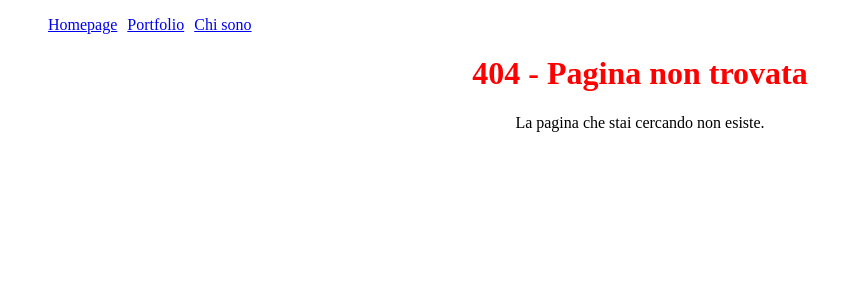
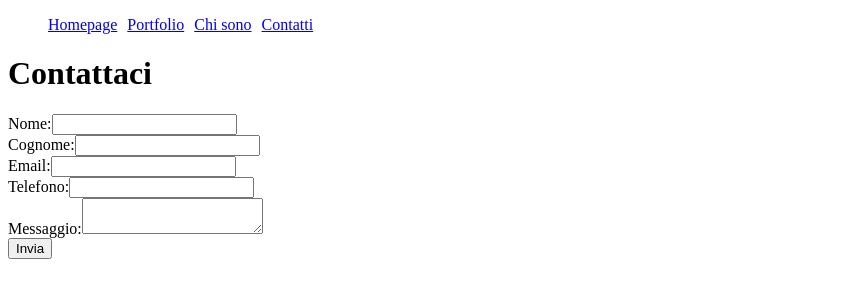
Before and after one commit to AndyDAntuono/vite-boolfolio, a Vue app: page /contatti in a window 1280 px wide. Before the commit this address had no page. Shown: the top 300 px of the page, without its empty margins (0-861 px from the left). Built offline with nearby package versions, Linux system fonts and the light colour scheme.

Commit message:
[UPD] I'm trying to do bonus 1

```diff
--- a/package.json
+++ b/package.json
@@ -16,6 +16,8 @@
   },
   "devDependencies": {
     "@vitejs/plugin-vue": "^5.1.4",
+    "eslint": "^9.13.0",
+    "eslint-plugin-vue": "^9.29.0",
     "sass": "^1.79.5",
     "vite": "^5.4.8"
   }
--- /dev/null
+++ b/src/components/Contact.vue
@@ -0,0 +1,69 @@
+<template>
+    <div>
+      <h1>Contattaci</h1>
+      <form @submit.prevent="sendContactForm">
+        <div>
+          <label for="name">Nome:</label>
+          <input v-model="formData.name" id="name" type="text" required />
+        </div>
+        <div>
+          <label for="surname">Cognome:</label>
+          <input v-model="formData.surname" id="surname" type="text" required />
+        </div>
+        <div>
+          <label for="email">Email:</label>
+          <input v-model="formData.email" id="email" type="email" required />
+        </div>
+        <div>
+          <label for="phone">Telefono:</label>
+          <input v-model="formData.phone" id="phone" type="text" required />
+        </div>
+        <div>
+          <label for="content">Messaggio:</label>
+          <textarea v-model="formData.content" id="content" required></textarea>
+        </div>
+        <button type="submit">Invia</button>
+      </form>
+
+      <!-- Messaggio di successo o errore -->
+      <p v-if="message" :class="{ 'success': isSuccess, 'error': !isSuccess }">{{ message }}</p>
+    </div>
+  </template>
+
+  <script>
+  import axios from 'axios';
+
+  export default {
+    data() {
+      return {
+        formData: {
+          name: '',
+          surname: '',
+          email: '',
+          phone: '',
+          content: ''
+        },
+        message: '',
+        isSuccess: false
+      };
+    },
+    methods: {
+      async sendContactForm() {
+        try {
+          const response = await axios.post('http://localhost:8000/contact', this.formData);
+          this.message = response.data.message;
+          this.isSuccess = true;
+        } catch (error) {
+          if (error.response) {
+            this.message = error.response.data.error || 'Errore durante l\'invio del form.';
+          } else if (error.request) {
+            this.message = 'Errore di rete. Controlla la tua connessione.';
+          } else {
+            this.message = 'Errore imprevisto durante l\'invio del form.';
+          }
+          this.isSuccess = false;
+        }
+      }
+    }
+  };
+  </script>
--- a/src/router.js
+++ b/src/router.js
@@ -3,14 +3,16 @@ import Homepage from "/src/components/Homepage.vue";
 import Portfolio from "/src/components/Portfolio.vue";
 import ChiSono from "/src/components/ChiSono.vue";
 import ProjectDetail from "/src/components/ProjectDetail.vue";
-import NotFound from "/src/components/NotFound.vue"; // Importa il componente NotFound
+import NotFound from "/src/components/NotFound.vue";
+import Contact from './components/Contact.vue';
 
 const routes = [
   { path: '/', name: 'Homepage', component: Homepage },
   { path: '/portfolio', name: 'Portfolio', component: Portfolio },
   { path: '/chi-sono', name: 'ChiSono', component: ChiSono },
   { path: '/projects/:slug', name: 'ProjectDetail', component: ProjectDetail }, // rotta dinamica
-  { path: '/:catchAll(.*)', component: NotFound } // catch-all per pagina Not Found
+  { path: '/:catchAll(.*)', component: NotFound }, // catch-all per pagina Not Found
+  { path: '/contatti', name: 'Contatti', component: Contact }
 ];
 
 const router = createRouter({
--- a/src/store.js
+++ b/src/store.js
@@ -4,7 +4,8 @@ export const store = reactive({
   menu: [
     { name: 'Homepage', path: '/' },
     { name: 'Portfolio', path: '/portfolio' },
-    { name: 'Chi sono', path: '/chi-sono' }
+    { name: 'Chi sono', path: '/chi-sono' },
+    { name: 'Contatti', path: '/contatti' },
   ],
   apiUrl: 'http://localhost:8000/api/projects', // URL per l'API
 
```
Also changed, not shown: 2 other files (tests, documents, lock files or other folders).
